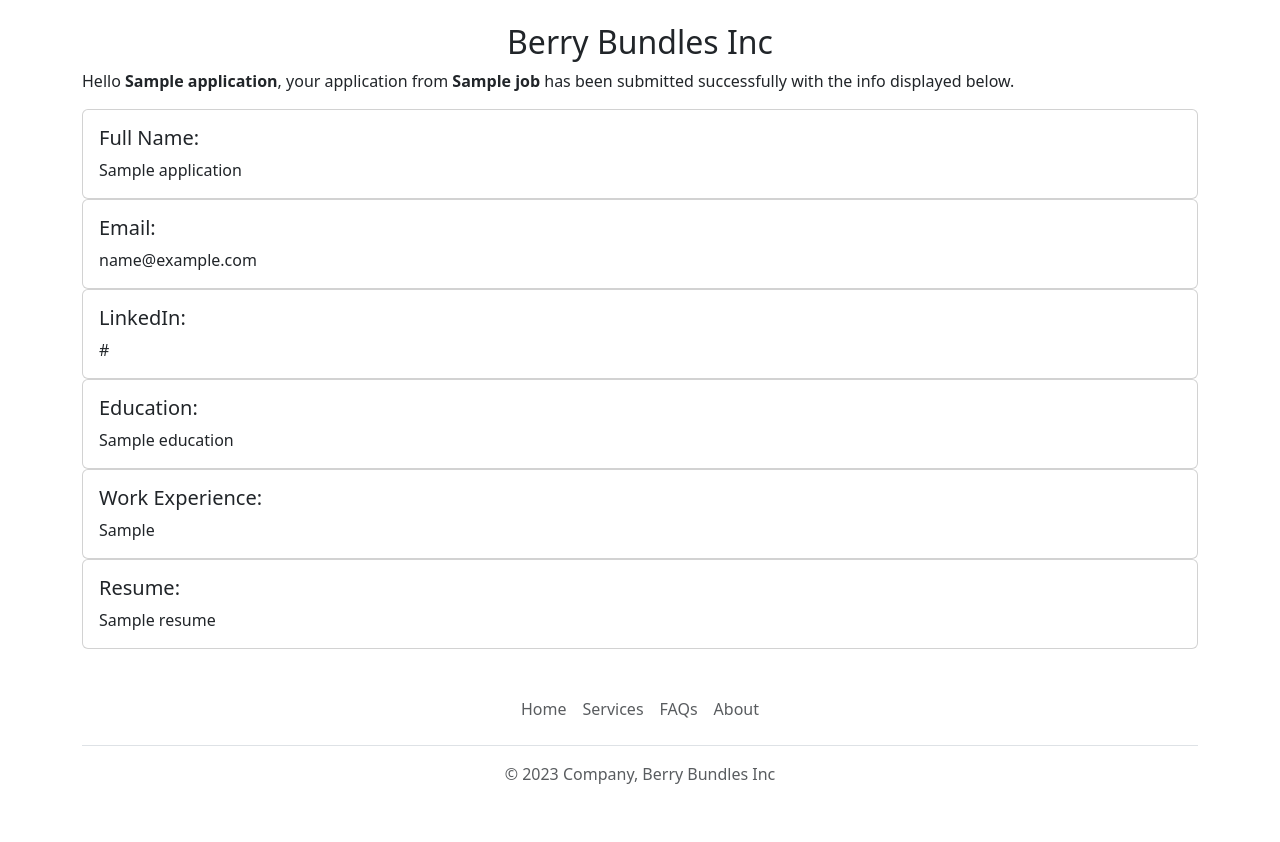
After one commit to machariabrian3/careers-website, a Flask app: template templates/widgets/application_submitted.html in a window 1280 px wide. The commit adds this page. Shown: the part 461-1303 px from the top of the page. Run offline with Flask 3, Linux system fonts and the light colour scheme; the template is opened without the code that fills it: most values are stand-ins (such as "Sample title", 1, 10 or a date in 2020).

Commit message:
job application to db

```diff
--- a/app.py
+++ b/app.py
@@ -1,5 +1,5 @@
-from flask import Flask, render_template, jsonify
-from db import load_jobs, load_job_page
+from flask import Flask, render_template, jsonify, request
+from db import load_jobs, load_job_page, apply_job
 
 app = Flask(__name__)
 
@@ -75,5 +75,15 @@ def show_job(id):
   return render_template('widgets/jobpage.html', job=job)
 
 
+@app.route("/job/<id>/apply", methods=['post'])
+def apply_job_func(id):
+  data = request.form
+  job = load_job_page(id)
+  apply_job(id, data)
+  return render_template('widgets/application_submitted.html',
+                         application=data,
+                         job=job)
+
+
 if __name__ == "__main__":
   app.run(host="0.0.0.0", debug=True)
--- /dev/null
+++ b/templates/widgets/application_submitted.html
@@ -0,0 +1,67 @@
+<!doctype html>
+<html lang="en">
+  <head>
+    <meta charset="utf-8">
+    <meta name="viewport" content="width=device-width, initial-scale=1">
+    <title>Verification {{application['full-name']}}</title>
+    <link href="https://cdn.jsdelivr.net/npm/bootstrap@5.3.0/dist/css/bootstrap.min.css" rel="stylesheet" integrity="sha384-9ndCyUaIbzAi2FUVXJi0CjmCapSmO7SnpJef0486qhLnuZ2cdeRhO02iuK6FUUVM" crossorigin="anonymous">
+  </head>
+  <body>
+    {% include 'widgets/navbar.html' %}
+     {% include 'widgets/banner.html' %}
+    <div class="container">
+       <h2 class="text-center mt-4 mb-2">
+        Berry Bundles Inc
+      </h2>
+      <p>Hello <b>{{application['full-name']}}</b>, your application from <b>{{job['title']}}</b> has been submitted successfully with the info displayed below.</p>
+
+      <div class="submitted-data">
+  <div class="card">
+    <div class="card-body">
+      <h5 class="card-title">Full Name:</h5>
+      <p class="card-text">{{ application['full-name'] }}</p>
+    </div>
+  </div>
+
+  <div class="card">
+    <div class="card-body">
+      <h5 class="card-title">Email:</h5>
+      <p class="card-text">{{ application['email'] }}</p>
+    </div>
+  </div>
+
+  <div class="card">
+    <div class="card-body">
+      <h5 class="card-title">LinkedIn:</h5>
+      <p class="card-text">{{ application['linkedin'] }}</p>
+    </div>
+  </div>
+
+  <div class="card">
+    <div class="card-body">
+      <h5 class="card-title">Education:</h5>
+      <p class="card-text">{{ application['education'] }}</p>
+    </div>
+  </div>
+
+  <div class="card">
+    <div class="card-body">
+      <h5 class="card-title">Work Experience:</h5>
+      <p class="card-text">{{ application['work-experience'] }}</p>
+    </div>
+  </div>
+
+  <div class="card">
+    <div class="card-body">
+      <h5 class="card-title">Resume:</h5>
+      <p class="card-text">{{ application['resume'] }}</p>
+    </div>
+  </div>
+</div>
+
+
+       {% include 'widgets/footer.html' %}
+    </div>
+    <script src="https://cdn.jsdelivr.net/npm/bootstrap@5.3.0/dist/js/bootstrap.bundle.min.js" integrity="sha384-geWF76RCwLtnZ8qwWowPQNguL3RmwHVBC9FhGdlKrxdiJJigb/j/68SIy3Te4Bkz" crossorigin="anonymous"></script>
+  </body>
+</html>
--- a/templates/widgets/jobpage.html
+++ b/templates/widgets/jobpage.html
@@ -29,6 +29,7 @@
        </ul>
        <h5>Expected salary</h5>
        <p>{{job['currency']}} {{ '{:,.0f}'.format(job['salary']) }}</p>
+       {% include 'widgets/application_form.html' %}
 
         {% include 'widgets/footer.html' %}
      </div>
```
Also changed, not shown: db.py (+21 -1 lines), templates/widgets/application_form.html (added, +36 -0 lines).
